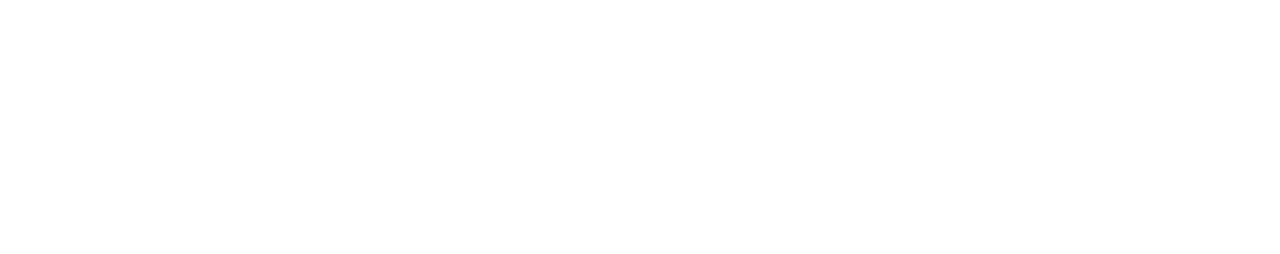
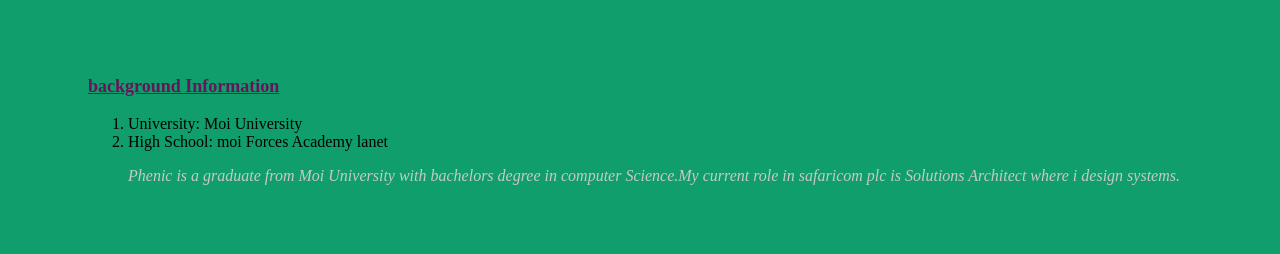
Before and after one commit to phenic00/week_1_ip_project, a plain HTML site: page About me.html in a window 1280 px wide. Drawn offline with Linux system fonts and the light colour scheme.

Commit message:
added content to About me file

```diff
--- a/About me.html
+++ b/About me.html
@@ -4,9 +4,20 @@
     <meta charset="UTF-8">
     <meta http-equiv="X-UA-Compatible" content="IE=edge">
     <meta name="viewport" content="width=device-width, initial-scale=1.0">
+    <link rel="stylesheet" href="css/style.css">
     <title>About Phenic</title>
 </head>
 <body>
+    <div id="center">
+    <h3>background Information</h3>
+    <ol>
+        <li>University: Moi University</li>
+        <li>High School: moi Forces Academy lanet</li>
+        <p>
+            Phenic is a graduate from Moi University with bachelors degree in computer Science.My current role in safaricom plc is Solutions Architect where i design systems.
 
+        </p>
+    </ol>
+</div>
 </body>
 </html>
```
